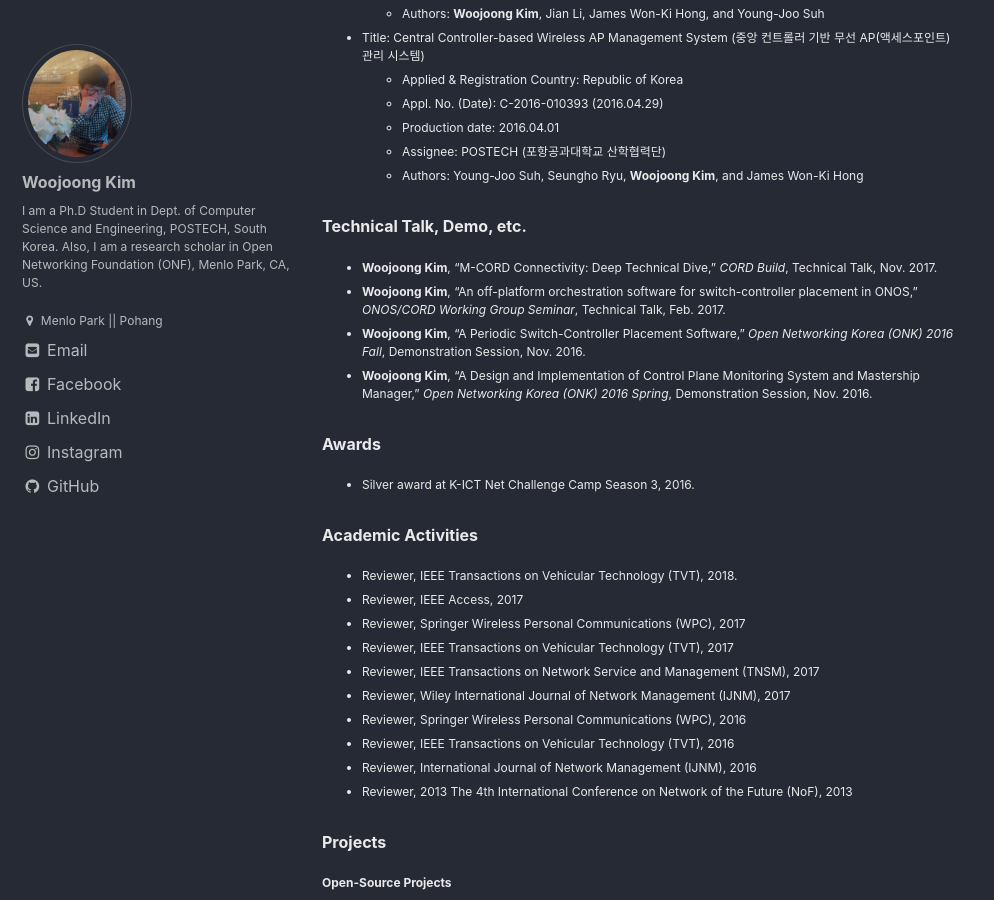
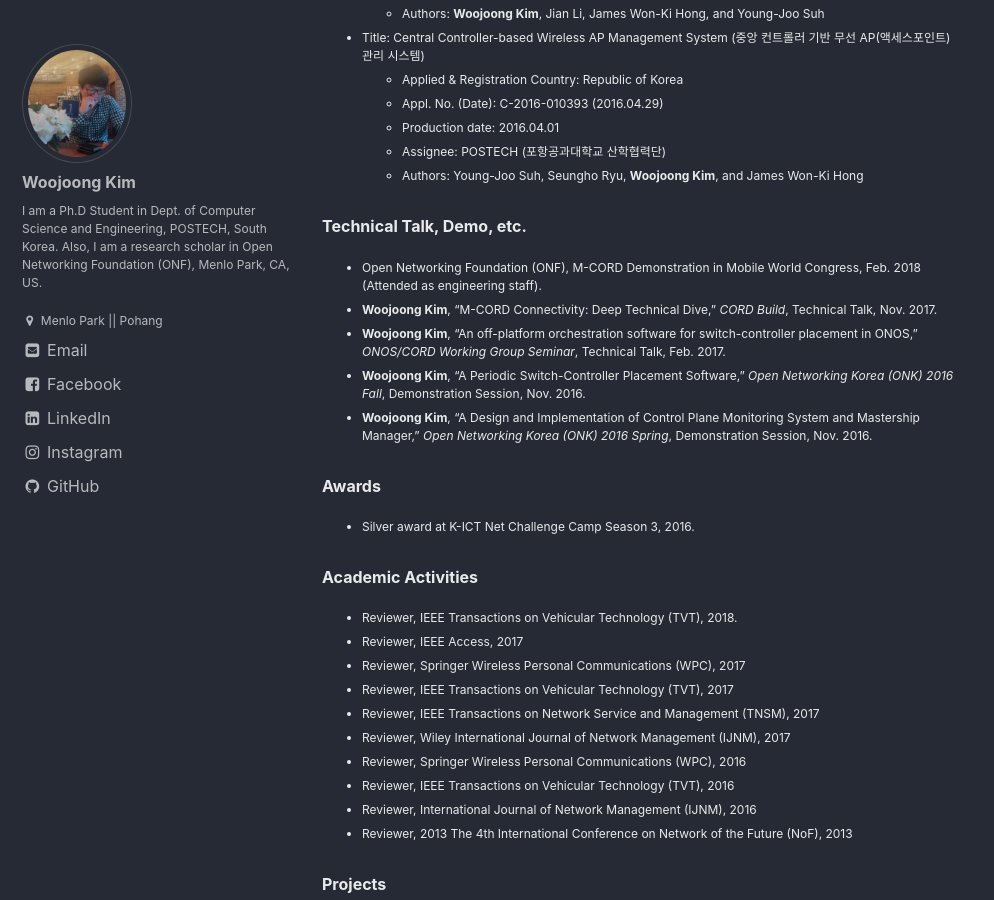
Before and after one commit to woojoong88/woojoong88.github.io, a Jekyll site: the page built from _pages/cv.md, in a window 1280 px wide and 900 px high, scrolled down 3733 px. Shown: the whole window, without its empty margins (0-994 px from the left). Built offline with Jekyll 4.4.1, drawn with Linux system fonts in a browser that asks for light colours.

Commit message:
Add MWC demo

```diff
--- a/_pages/cv.md
+++ b/_pages/cv.md
@@ -131,6 +131,7 @@ date: 2018-01-20T22:20:52+00:00
     *	Authors: Young-Joo Suh, Seungho Ryu, **Woojoong Kim**, and James Won-Ki Hong
 
 ### Technical Talk, Demo, etc.
+* Open Networking Foundation (ONF), M-CORD Demonstration in Mobile World Congress, Feb. 2018 (Attended as engineering staff).
 * **Woojoong Kim**, "M-CORD Connectivity: Deep Technical Dive," *CORD Build*, Technical Talk,  Nov. 2017.
 * **Woojoong Kim**, "An off-platform orchestration software for switch-controller placement in ONOS," *ONOS/CORD Working Group Seminar*, Technical Talk, Feb. 2017.
 * **Woojoong Kim**, "A Periodic Switch-Controller Placement Software," *Open Networking Korea (ONK) 2016 Fall*, Demonstration Session, Nov. 2016.
```
